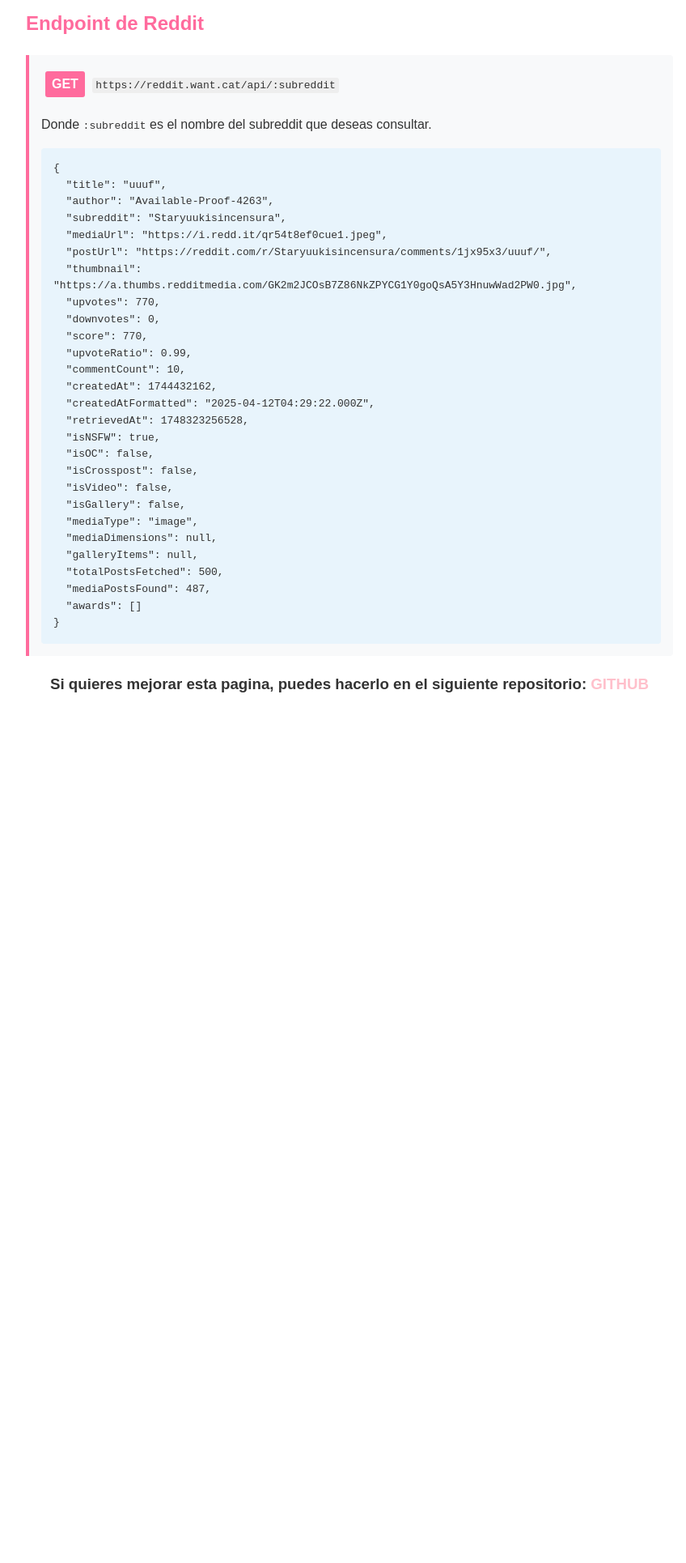
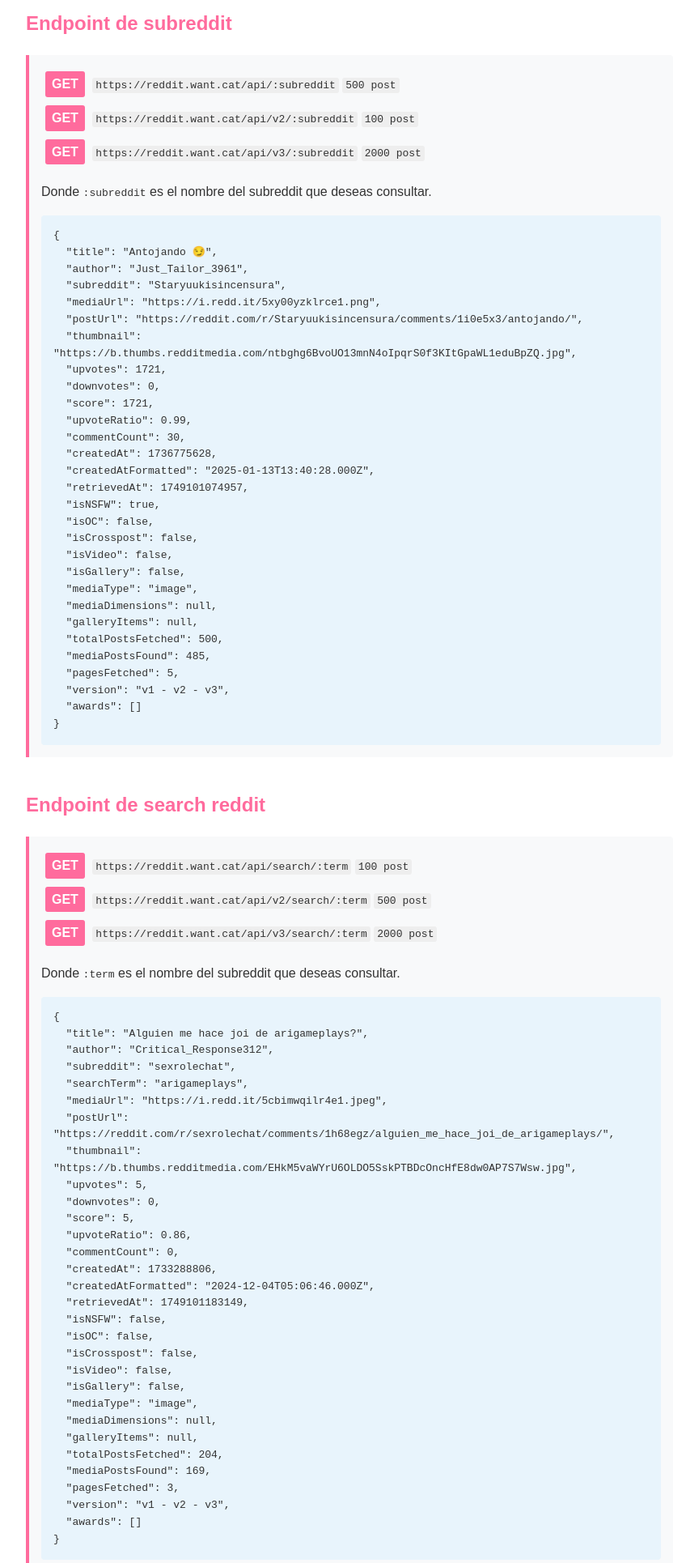
Before and after one commit to AleiStudio/docwantapi, a plain HTML site: page index.html in a window 1280 px wide. Shown: the part 900-2830 px from the top of the page at 81% size, without its empty margins (208-1056 px from the left). Before the commit the page ends 1820 px from the top, so only its background shows below. Drawn offline with Linux system fonts and the light colour scheme.

Commit message:
New doc api want

```diff
--- a/index.html
+++ b/index.html
@@ -213,28 +213,30 @@
     </div>
 
     <div class="section">
-        <h2>Endpoint de Reddit</h2>
+        <h2>Endpoint de subreddit</h2>
 
         <div class="endpoint">
-            <div><span class="method">GET</span> <span class="url">https://reddit.want.cat/api/:subreddit</span></div>
+            <div><span class="method">GET</span> <span class="url">https://reddit.want.cat/api/:subreddit</span> <span class="url">500 post</span></div>
+            <div><span class="method">GET</span> <span class="url">https://reddit.want.cat/api/v2/:subreddit</span> <span class="url">100 post</span></div>
+            <div><span class="method">GET</span> <span class="url">https://reddit.want.cat/api/v3/:subreddit</span> <span class="url">2000 post</span></div>
             <p>Donde <code>:subreddit</code> es el nombre del subreddit que deseas consultar.</p>
 
             <div class="response">
                 <pre>{
-  "title": "uuuf",
-  "author": "Available-Proof-4263",
+  "title": "Antojando 😏",
+  "author": "Just_Tailor_3961",
   "subreddit": "Staryuukisincensura",
-  "mediaUrl": "https://i.redd.it/qr54t8ef0cue1.jpeg",
-  "postUrl": "https://reddit.com/r/Staryuukisincensura/comments/1jx95x3/uuuf/",
-  "thumbnail": "https://a.thumbs.redditmedia.com/GK2m2JCOsB7Z86NkZPYCG1Y0goQsA5Y3HnuwWad2PW0.jpg",
-  "upvotes": 770,
+  "mediaUrl": "https://i.redd.it/5xy00yzklrce1.png",
+  "postUrl": "https://reddit.com/r/Staryuukisincensura/comments/1i0e5x3/antojando/",
+  "thumbnail": "https://b.thumbs.redditmedia.com/ntbghg6BvoUO13mnN4oIpqrS0f3KItGpaWL1eduBpZQ.jpg",
+  "upvotes": 1721,
   "downvotes": 0,
-  "score": 770,
+  "score": 1721,
   "upvoteRatio": 0.99,
-  "commentCount": 10,
-  "createdAt": 1744432162,
-  "createdAtFormatted": "2025-04-12T04:29:22.000Z",
-  "retrievedAt": 1748323256528,
+  "commentCount": 30,
+  "createdAt": 1736775628,
+  "createdAtFormatted": "2025-01-13T13:40:28.000Z",
+  "retrievedAt": 1749101074957,
   "isNSFW": true,
   "isOC": false,
   "isCrosspost": false,
@@ -244,7 +246,53 @@
   "mediaDimensions": null,
   "galleryItems": null,
   "totalPostsFetched": 500,
-  "mediaPostsFound": 487,
+  "mediaPostsFound": 485,
+  "pagesFetched": 5,
+  "version": "v1 - v2 - v3",
+  "awards": []
+}</pre>
+            </div>
+        </div>
+    </div>
+
+    <div class="section">
+        <h2>Endpoint de search reddit</h2>
+
+        <div class="endpoint">
+            <div><span class="method">GET</span> <span class="url">https://reddit.want.cat/api/search/:term</span> <span class="url">100 post</span></div>
+            <div><span class="method">GET</span> <span class="url">https://reddit.want.cat/api/v2/search/:term</span> <span class="url">500 post</span></div>
+            <div><span class="method">GET</span> <span class="url">https://reddit.want.cat/api/v3/search/:term</span> <span class="url">2000 post</span></div>
+            <p>Donde <code>:term</code> es el nombre del subreddit que deseas consultar.</p>
+
+            <div class="response">
+                <pre>{
+  "title": "Alguien me hace joi de arigameplays?",
+  "author": "Critical_Response312",
+  "subreddit": "sexrolechat",
+  "searchTerm": "arigameplays",
+  "mediaUrl": "https://i.redd.it/5cbimwqilr4e1.jpeg",
+  "postUrl": "https://reddit.com/r/sexrolechat/comments/1h68egz/alguien_me_hace_joi_de_arigameplays/",
+  "thumbnail": "https://b.thumbs.redditmedia.com/EHkM5vaWYrU6OLDO5SskPTBDcOncHfE8dw0AP7S7Wsw.jpg",
+  "upvotes": 5,
+  "downvotes": 0,
+  "score": 5,
+  "upvoteRatio": 0.86,
+  "commentCount": 0,
+  "createdAt": 1733288806,
+  "createdAtFormatted": "2024-12-04T05:06:46.000Z",
+  "retrievedAt": 1749101183149,
+  "isNSFW": false,
+  "isOC": false,
+  "isCrosspost": false,
+  "isVideo": false,
+  "isGallery": false,
+  "mediaType": "image",
+  "mediaDimensions": null,
+  "galleryItems": null,
+  "totalPostsFetched": 204,
+  "mediaPostsFound": 169,
+  "pagesFetched": 3,
+  "version": "v1 - v2 - v3",
   "awards": []
 }</pre>
             </div>
```
